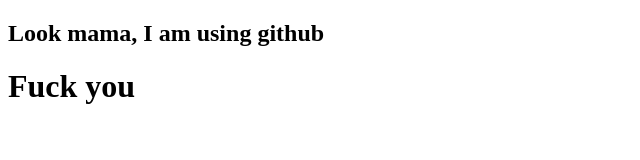
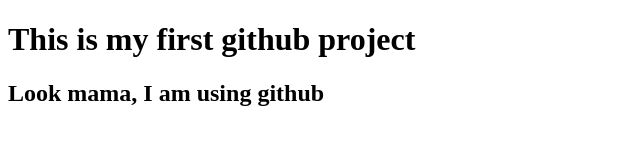
Before and after one commit to abhikhalid/my-first-website, a plain HTML site: page index.html in a window 1280 px wide. Shown: the whole page, without its empty margins (0-640 px from the left). Drawn offline with Linux system fonts and the light colour scheme.

Commit message:
added a header

```diff
--- a/index.html
+++ b/index.html
@@ -8,9 +8,11 @@
 </head>
 <body>
 
+
+    <h1>This is my first github project</h1>
     <h2>Look mama, I am using github</h2>
 
-    <h1>Fuck you</h1>
+
 
 
 </body>
```
Also changed, not shown: 1 other file.
